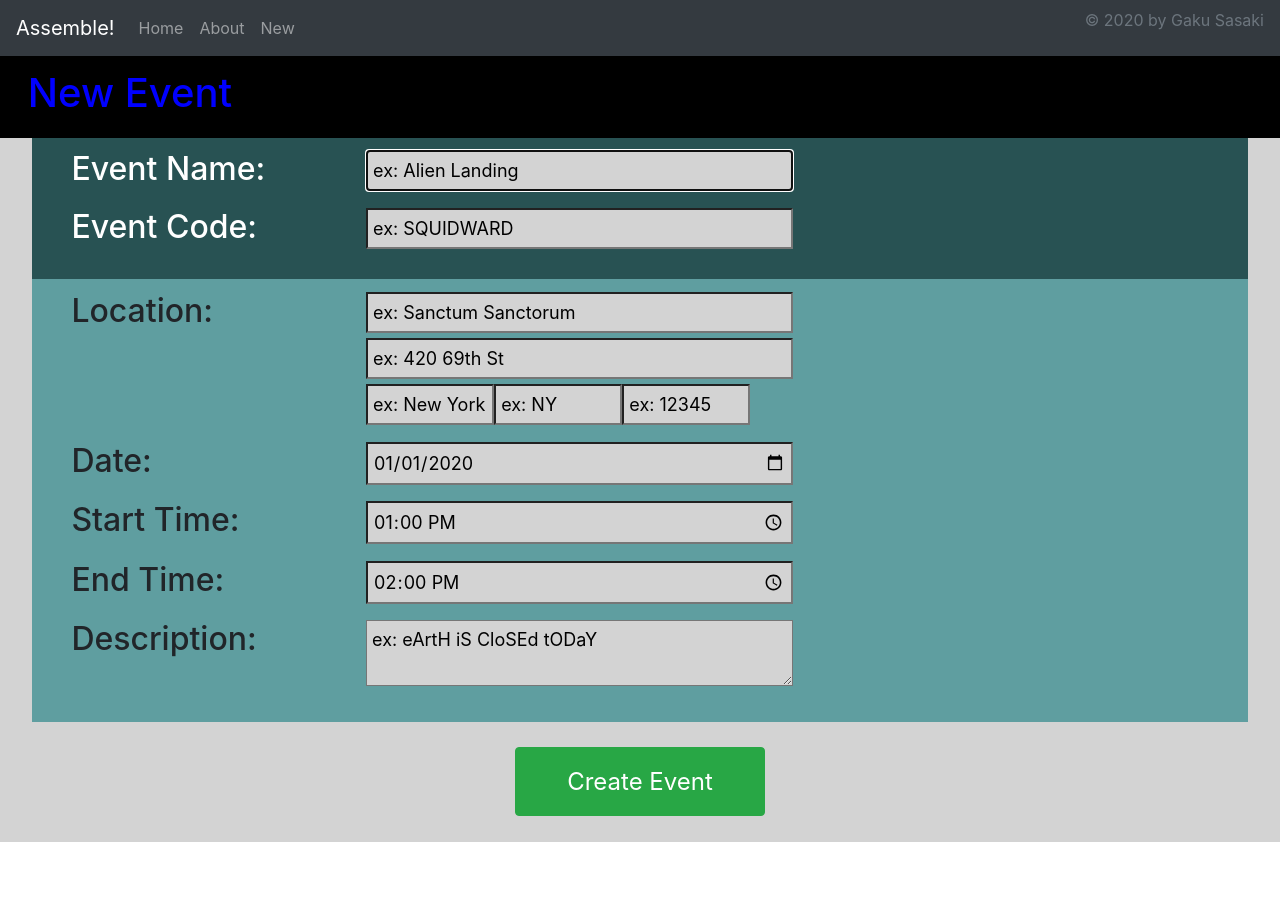
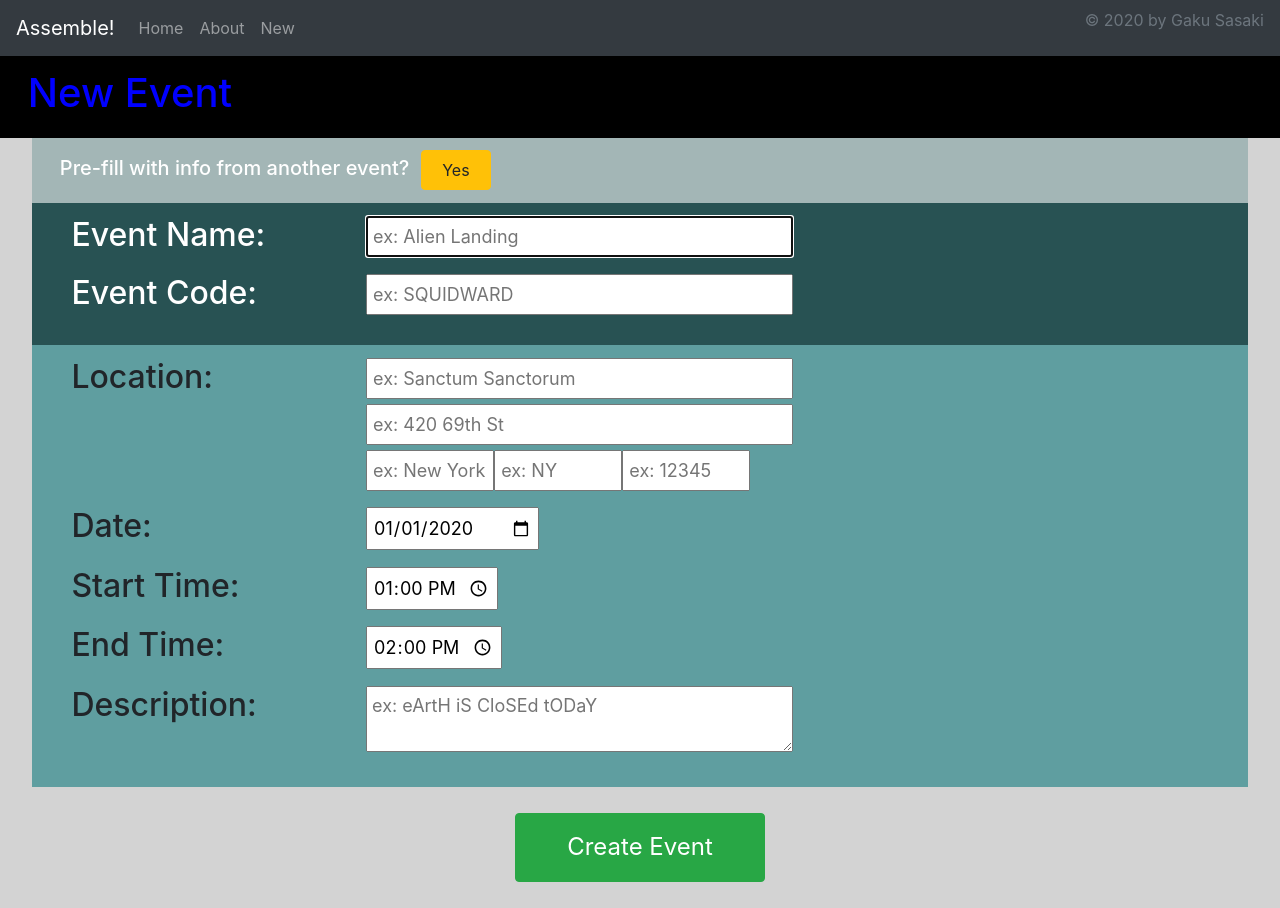
Before and after one commit to gsasaki23/assemble, a React (Create React App) app in the folder client/: page /new in a window 1280 px wide. Before the commit the page ends 842 px from the top, so only its background shows below. Built offline with nearby package versions, Linux system fonts and the light colour scheme; no server answers.

Commit message:
add: dupe input will pull info, w/o validators

```diff
--- a/client/public/index.html
+++ b/client/public/index.html
@@ -24,7 +24,7 @@
       work correctly both with client-side routing and a non-root public URL.
       Learn how to configure a non-root public URL by running `npm run build`.
     -->
-    <title>React App</title>
+    <title>Assemble!</title>
   </head>
   <body>
     <noscript>You need to enable JavaScript to run this app.</noscript>
--- a/client/src/App.css
+++ b/client/src/App.css
@@ -193,6 +193,13 @@
   background-color: black;
   color: blue;
 }
+.dupeSection {
+  padding: 1% 1% 1% 1%;
+  margin: 0 auto 0 auto;
+  width: 95%;
+  background-color: rgb(163, 182, 182);
+  color: white;
+}
 .editTop {
   padding: 1% 1% 1% 1%;
   margin: 0 auto 0 auto;
@@ -215,7 +222,20 @@
   margin: 2% 2%;
   font-size: x-large;
 }
-
+.dupeOpenHead {
+  display: inline-block;
+  margin-right: 1%;
+}
+.dupeOpenButton {
+  width: 70px;
+  height: 40px;
+  display: inline-block;
+}
+.dupeSubmitButton {
+  width: 70px;
+  height: 40px;
+  display: inline-block;
+}
 
 
 
@@ -224,23 +244,9 @@
 
 
 input, textarea{
-  background-color: lightgray;
-  color: black;
   padding: 5px;
   margin-bottom: 5px;
   font-size: large;
-}
-::-webkit-input-placeholder { /* WebKit browsers */
-  color:    black;
-}
-:-moz-placeholder { /* Mozilla Firefox 4 to 18 */
-  color:    black;
-}
-::-moz-placeholder { /* Mozilla Firefox 19+ */
-  color:    black;
-}
-:-ms-input-placeholder { /* Internet Explorer 10+ */
-  color:    black;
 }
 
 .serverValError {
--- a/client/src/views/AssemblyAdd.js
+++ b/client/src/views/AssemblyAdd.js
@@ -14,6 +14,11 @@ export default () => {
     // All Assemblies in DB
     const [assemblies, setAssemblies] = useState([]);
 
+    // PreFill Section: Hide input or not
+    const [hideDupeInput, setHideDupeInput] = useState(true);
+    const [dupeInput, setDupeInput] = useState("");
+    const [dupeAssembly, setDupeAssembly] = useState(null);
+
     // The Assembly being built out of inputs
     const [inputAssembly, setInputAssembly] = useState({});
     // Server-side validation errors
@@ -25,12 +30,12 @@ export default () => {
     useEffect(()=>{
         axios.get('http://localhost:8000/api/assembly/')
             .then(res => {
-                setAssemblies(res.data)
+                setAssemblies(res.data);
             })
             .catch(console.log);
     },[]);
 
-    // On Submit
+    // On Submit of Main Form
     const onClickHandler = e => {
         e.preventDefault();
 
@@ -88,11 +93,69 @@ export default () => {
         setInputAssembly({...inputAssembly,"eventCode":event.target.value.toUpperCase()});
     };
 
+    // Client-side validation for existence
+    const onDupeInputChange = event => {
+        // Force input to stay capitalized
+        event.target.value = event.target.value.toUpperCase();
+
+        // If code is found, enable the Copy button and set dupeAssembly state. Else disable
+        let found = false;
+        assemblies.forEach((assembly)=>{
+            if(assembly.eventCode === event.target.value.toUpperCase()){
+                found = true;
+                setDupeAssembly(assembly);
+            }
+        })
+        found ? setClientErrors({...clientErrors,"dupeInput":""}) : setClientErrors({...clientErrors,"dupeInput":"not found"})
+        setDupeInput(event.target.value.toUpperCase());
+    };
+    // On Submit of Dupe Input
+    const onDupeSubmit = e => {
+        //e.preventDefault();
+
+        // populate specific inputs in main with info of assembly with eventCode as dupeInput
+        console.log(JSON.stringify(dupeAssembly));
+
+        // WARNING: Will populate the inputs but onChange validators will not run :c
+        document.getElementById("mainName").value=dupeAssembly.name;
+        // document.getElementById("mainName").dispatchEvent(onNameChange(event));
+        document.getElementById("mainEventCode").value=dupeAssembly.eventCode;
+        document.getElementById("mainAddressName").value=dupeAssembly.address.name;
+        document.getElementById("mainAddressStreet").value=dupeAssembly.address.street;
+        document.getElementById("mainAddressCity").value=dupeAssembly.address.city;
+        document.getElementById("mainAddressState").value=dupeAssembly.address.state;
+        document.getElementById("mainAddressZip").value=dupeAssembly.address.zip;
+        document.getElementById("mainDate").value=dupeAssembly.date;
+        document.getElementById("mainStart").value=dupeAssembly.start;
+        document.getElementById("mainEnd").value=dupeAssembly.end;
+        document.getElementById("mainDescription").value=dupeAssembly.description;
+    };
+
     return (
     <div className="background">
     {/* Page Title */}
     <Row className="editHeading mx-auto"><Col>
         <h1>New Event</h1>
+    </Col></Row>
+
+    {/* Dupe Section */}
+    <Row className="dupeSection"><Col>
+        <Row>
+            {/* PreFill Prompt */}
+            <Col>
+                <h5 className = "dupeOpenHead my-auto">Pre-fill with info from another event?</h5>
+                {/* Unhides right Col, disable Copy button initially */}
+                <Button className="dupeOpenButton my-auto" variant="warning" onClick={e => {setHideDupeInput(false);setClientErrors({...clientErrors,"dupeInput":"not found"});}}>Yes</Button>
+            </Col>
+            {/* PreFill Input */}
+            <Col hidden={hideDupeInput ? true : false}>
+                <Row>
+                    <h4 className="my-auto">Copy from another Event Code:</h4>
+                    <input className="w-25p d-ilb" type="text" placeholder="ex: ANOTHER" onChange={onDupeInputChange}></input>
+                    <Button className="dupeSubmitButton" variant="success" disabled={clientErrors.dupeInput ? true : false} onClick={onDupeSubmit}>Copy!</Button>
+                </Row>
+            </Col>
+        </Row>
     </Col></Row>
 
     {/* Name and EventCode */}
@@ -101,7 +164,7 @@ export default () => {
         <Row className="editSubSection">
             <Col xs={3}><h2>Event Name:</h2></Col>
             <Col>
-                <input autoFocus className="w-50p d-ilb" type="text" placeholder="ex: Alien Landing" onChange={onNameChange}></input>
+                <input id="mainName" autoFocus className="w-50p d-ilb" type="text" placeholder="ex: Alien Landing" onChange={onNameChange}></input>
                 {errors.name !== undefined ? (<span className="serverValError">{errors.name.message}</span>):("")}
                 {clientErrors.name !== undefined ? (<span className="clientValError">{clientErrors.name}</span>):("")}
             </Col>
@@ -110,7 +173,7 @@ export default () => {
         <Row className="editSubSection">
             <Col xs={3}><h2>Event Code:</h2></Col>
             <Col>
-                <input className="w-50p d-ilb" type="text" placeholder="ex: SQUIDWARD" onChange={onEventCodeChange}></input>
+                <input id="mainEventCode" className="w-50p d-ilb" type="text" placeholder="ex: SQUIDWARD" onChange={onEventCodeChange}></input>
                 {errors.name !== undefined ? (<span className="serverValError">{errors.eventCode.message}</span>):("")}
                 {clientErrors.eventCode !== undefined ? (<span className="clientValError">{clientErrors.eventCode}</span>):("")}
             </Col>
@@ -125,25 +188,25 @@ export default () => {
             <Col>
                 {/* Name */}
                 <div>
-                    <input className="w-50p d-ilb" type="text" placeholder="ex: Sanctum Sanctorum" onChange={event => {setInputAssembly({...inputAssembly,"address":{...inputAssembly.address,"name":event.target.value}});}}></input>
+                    <input id="mainAddressName" className="w-50p d-ilb" type="text" placeholder="ex: Sanctum Sanctorum" onChange={event => {setInputAssembly({...inputAssembly,"address":{...inputAssembly.address,"name":event.target.value}});}}></input>
                     {errors["address.name"] !== undefined ? (<span className="serverValError">{errors["address.name"].message}</span>):("")}
                 </div>
                 {/* Street Line */}
                 <div>
-                    <input className="w-50p d-ilb" type="text" placeholder="ex: 420 69th St" onChange={event => {
+                    <input id="mainAddressStreet" className="w-50p d-ilb" type="text" placeholder="ex: 420 69th St" onChange={event => {
                         setInputAssembly({...inputAssembly,"address":{...inputAssembly.address,"street":event.target.value}});
                     }}></input>
                     {errors["address.street"] !== undefined ? (<span className="serverValError">{errors["address.street"].message}</span>):("")}
                 </div>
                 {/* City, State, Zip */}
                 <div>
-                    <input className="w-15p d-ilb" type="text" placeholder="ex: New York" onChange={event => {
+                    <input id="mainAddressCity" className="w-15p d-ilb" type="text" placeholder="ex: New York" onChange={event => {
                     setInputAssembly({...inputAssembly,"address":{...inputAssembly.address,"city":event.target.value}});
                     }}></input>
-                    <input className="w-15p d-ilb" type="text" placeholder="ex: NY" onChange={event => {
+                    <input id="mainAddressState" className="w-15p d-ilb" type="text" placeholder="ex: NY" onChange={event => {
                     setInputAssembly({...inputAssembly,"address":{...inputAssembly.address,"state":event.target.value}});
                     }}></input>
-                    <input className="w-15p d-ilb" type="text" placeholder="ex: 12345" onChange={event => {
+                    <input id="mainAddressZip" className="w-15p d-ilb" type="text" placeholder="ex: 12345" onChange={event => {
                     setInputAssembly({...inputAssembly,"address":{...inputAssembly.address,"zip":event.target.value}});
                     }}></input>
                     {errors["address.city"] !== undefined ? (<span className="serverValError">{errors["address.city"].message}</span>):("")}
@@ -156,7 +219,7 @@ export default () => {
         <Row className="editSubSection">
             <Col xs={3}><h2>Date: </h2></Col>
             <Col>
-                <input className="w-50p d-ilb" type="date" defaultValue="2020-01-01" onChange={event => {
+                <input id="mainDate" className="d-ilb" type="date" defaultValue="2020-01-01" onChange={event => {
                 setInputAssembly({...inputAssembly,"date":event.target.value});
                 }}></input>
                 {errors.date !== undefined ? (<span className="serverValError">{errors.date.message}</span>):("")}
@@ -166,7 +229,7 @@ export default () => {
         <Row className="editSubSection">
             <Col xs={3}><h2>Start Time: </h2></Col>
             <Col>
-                <input className="w-50p d-ilb" type="time" defaultValue="13:00"  onChange={event => {
+                <input id="mainStart" className="d-ilb" type="time" defaultValue="13:00"  onChange={event => {
                 setInputAssembly({...inputAssembly,"start":event.target.value});
                 }}></input>
                 {errors.start !== undefined ? (<span className="serverValError">{errors.start.message}</span>):("")}
@@ -176,7 +239,7 @@ export default () => {
         <Row className="editSubSection">
             <Col xs={3}><h2>End Time: </h2></Col>
             <Col>
-                <input className="w-50p d-ilb" type="time" defaultValue="14:00" onChange={event => {
+                <input id="mainEnd" className="d-ilb" type="time" defaultValue="14:00" onChange={event => {
                 setInputAssembly({...inputAssembly,"end":event.target.value});
                 }}></input>
                 {errors.end !== undefined ? (<span className="serverValError">{errors.end.message}</span>):("")}
@@ -186,7 +249,7 @@ export default () => {
         <Row className="editSubSection">
             <Col xs={3}><h2>Description:</h2></Col>
             <Col>
-                <textarea className="w-50p d-ilb" type="text" placeholder="ex: eArtH iS CloSEd tODaY" onChange={event => {
+                <textarea id="mainDescription" className="w-50p d-ilb" type="text" placeholder="ex: eArtH iS CloSEd tODaY" onChange={event => {
                 setInputAssembly({...inputAssembly,"description":event.target.value});
                 }}></textarea>
                 {errors.description !== undefined ? (<span className="serverValError">{errors.description.message}</span>):("")}
--- a/client/src/views/AssemblyEdit.js
+++ b/client/src/views/AssemblyEdit.js
@@ -113,7 +113,7 @@ export default (props) => {
         <Row className="editSubSection">
             <Col xs={3}><h2>Date: </h2></Col>
             <Col>
-                <input className="w-50p d-ilb" type="date" defaultValue={assembly.date} onChange={event => {
+                <input className="d-ilb" type="date" defaultValue={assembly.date} onChange={event => {
                 setInputAssembly({...inputAssembly,"date":event.target.value});
                 }}></input>
                 {errors.date !== undefined ? (<span className="serverValError">{errors.date.message}</span>):("")}
@@ -123,7 +123,7 @@ export default (props) => {
         <Row className="editSubSection">
             <Col xs={3}><h2>Start Time: </h2></Col>
             <Col>
-                <input className="w-50p d-ilb" type="time" value={assembly.start} onChange={event => {
+                <input className="d-ilb" type="time" value={assembly.start} onChange={event => {
                 setInputAssembly({...inputAssembly,"start":event.target.value});
                 }}></input>
                 {errors.start !== undefined ? (<span className="serverValError">{errors.start.message}</span>):("")}
@@ -133,7 +133,7 @@ export default (props) => {
         <Row className="editSubSection">
             <Col xs={3}><h2>End Time: </h2></Col>
             <Col>
-                <input className="w-50p d-ilb" type="time" value={assembly.end} onChange={event => {
+                <input className="d-ilb" type="time" value={assembly.end} onChange={event => {
                 setInputAssembly({...inputAssembly,"end":event.target.value});
                 }}></input>
                 {errors.end !== undefined ? (<span className="serverValError">{errors.end.message}</span>):("")}
```
